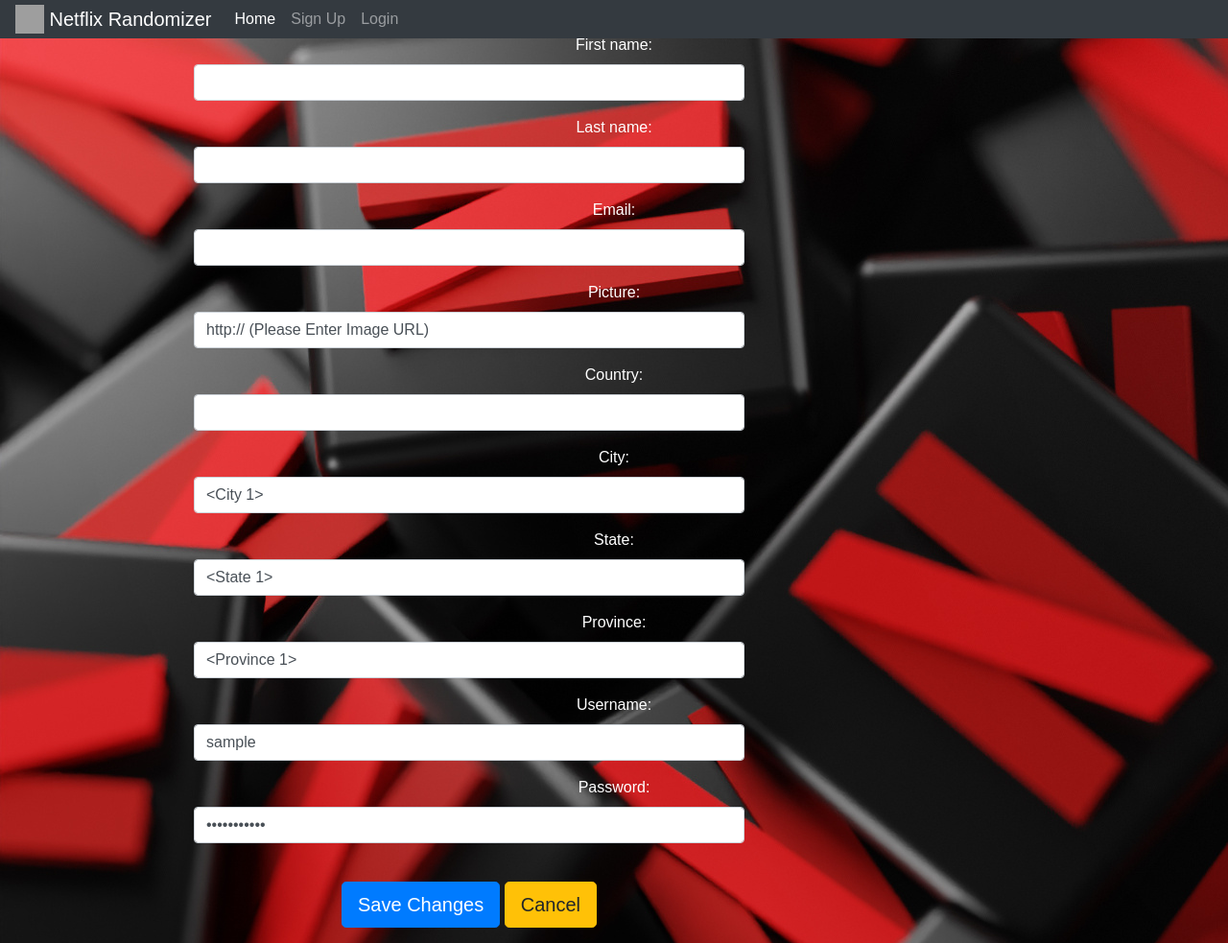
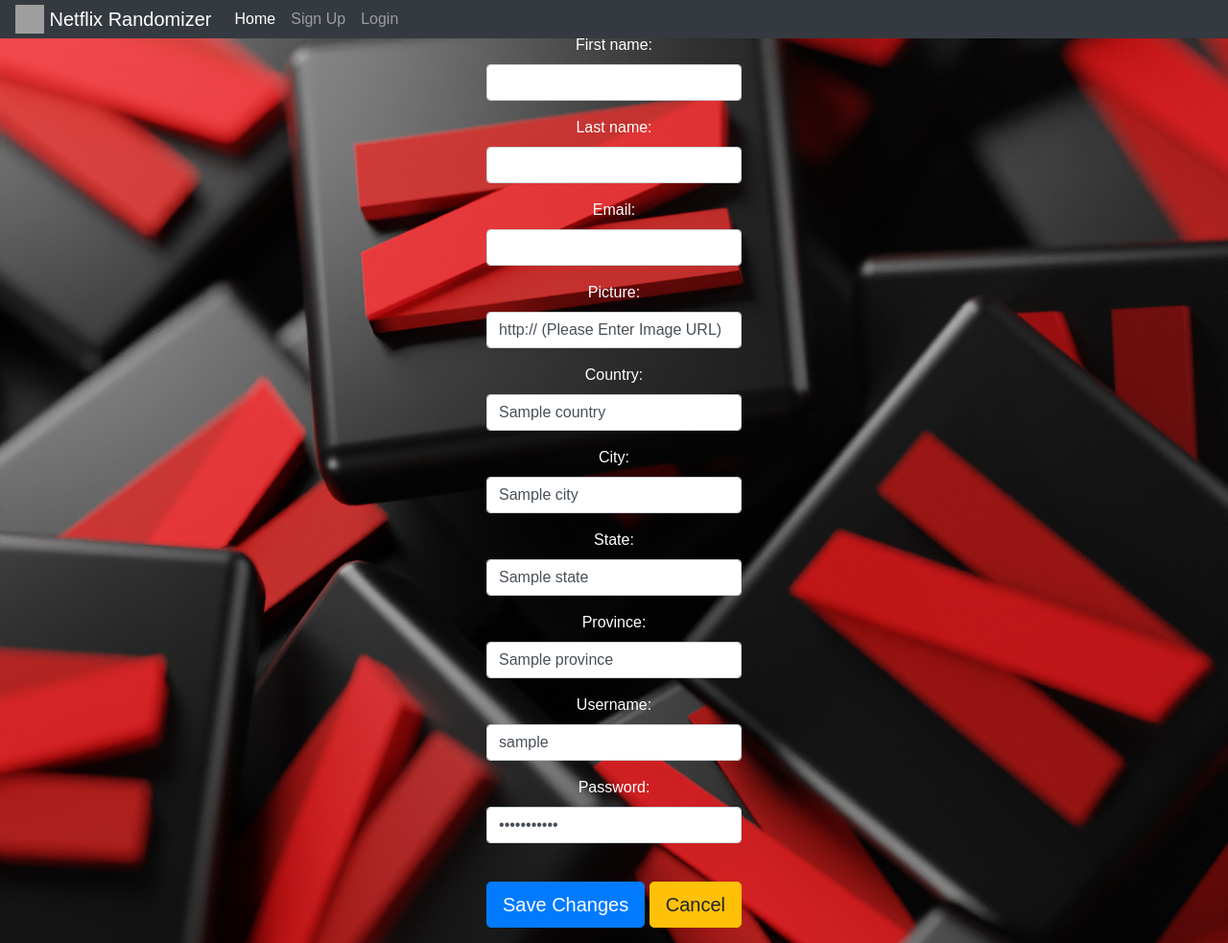
Before and after one commit to mjmariani/NetflixRandomizer, a Flask app: template templates/users/edit.html in a window 1280 px wide. Shown: the whole page at 96% size. Run offline with Flask 2, Linux system fonts and the light colour scheme; tables that the repository leaves empty hold one stand-in row (values such as "Sample post"); the template is opened without the code that fills it: values that come from a table or form of the project are taken from there, most other values are stand-ins (such as "Sample title", 1, 10 or a date in 2020); parts of the project's set-up code (start-up, migrations or seed data) failed here and were passed over; some libraries are stand-ins or nearby versions; grey boxes are pictures that could not be loaded.

Commit message:
new fixes

```diff
--- a/app.py
+++ b/app.py
@@ -5,8 +5,8 @@
 from sqlalchemy.exc import IntegrityError
 from flask_login import LoginManager, login_required, logout_user, current_user, login_user, UserMixin, current_user
 from flask_bootstrap import Bootstrap
-from forms import *
-from models import *
+from .forms import *
+from .models import *
 
 
 # if __name__ == '__main__':
@@ -122,27 +122,27 @@
     username = user.credentials.first().username
 
     photo = user.user_photo.first().image_url
-    if photo is '':
+    if photo == '':
         photo = "../static/images/default-pic.png"
 
-    queue = db.session.query(Queue).filter(user_id == user_id).all()
+    queue = db.session.query(Queue).filter(Queue.user_id == user_id).all()
 
     videos = []
 
     for video in queue:
         if video.movie_id:
 
-            movie = Movies.query.filter(id==video.movie_id).first()
+            movie = db.session.query(Movies).filter(id==video.movie_id).first()
             videos.append(movie)
         if video.tv_show_id:
-            tv_show = TV_Shows.query.filter(id==video.tv_show_id).first()
+            tv_show = db.session.query(TV_Shows).filter(id==video.tv_show_id).first()
             videos.append(tv_show)
 
     if request.method == "DELETE":
         try:
             ##queue = Queue.query.filter(user_id == user_id)
             id_to_delete = request.args.id
-            video_to_delete = Queue.query.filter(id == id_to_delete)
+            video_to_delete = db.session.query(Queue).filter(id == id_to_delete)
             db.session.delete(video_to_delete)
             db.session.commit()
         except Exception as error:
@@ -167,17 +167,17 @@
 
     if request.method=='GET':
         try:
-            country = db.session.query(Country).filter(Country.id == (db.session.query(User).filter(User.user_id == user_id).first().country_code)).first().name
-            city = db.session.query(City).filter(City.id == (db.session.query(User).filter(User.user_id == user_id).first().city_code)).first().name
-            province = db.session.query(Province).filter(Province.id == (db.session.query(User).filter(User.user_id == user_id).first().province_code)).first().name
-            state = db.session.query(State).filter(State.id == (db.session.query(User).filter(User.user_id == user_id).first().state_code)).first().name
+            country = db.session.query(Country).filter(Country.id == (db.session.query(Users).filter(Users.user_id == user_id).first().country_code)).first()
+            city = db.session.query(City).filter(City.id == (db.session.query(Users).filter(Users.user_id == user_id).first().city_code)).first()
+            province = db.session.query(Province).filter(Province.id == (db.session.query(Users).filter(Users.user_id == user_id).first().province_code)).first()
+            state = db.session.query(State).filter(State.id == (db.session.query(Users).filter(Users.user_id == user_id).first().state_code)).first()
 
         except Exception as error:
-            flash(error, error)
+            print(error)
 
     if request.method=='POST' and form.validate_on_submit():
         try:
-            user_info_update = db.session.query(User).get(user_id)
+            user_info_update = db.session.query(Users).get(user_id)
             props = {'first_name': form.firstName.data,
                      'last_name': form.lastName.data,
                      'email': form.email.data,
@@ -300,13 +300,11 @@
     return render_template('users/edit.html', form=form, user = user, country=country, state=state, province=province, city = city, username = username ), 200
 
 @app.route('/friend_detail/<int:user_id>')
-def friend_detail():
+def friend_detail(user_id):
 
     """friend's details"""
 
-    user = g.user
-
-    friend = db.session.query(User).filter(User.user_id == user_id).first()
+    friend = db.session.query(Users).filter(Users.user_id == user_id).first()
     friend_count = friend.friends.count()
     photo = friend.user_photo.first().image_url
     if photo is None:
@@ -405,7 +403,7 @@
 
             flash("Registration successful!")
 
-            html_dir = '/users/' + str(user.user_id)
+            ##html_dir = '/users/' + str(user.user_id)
 
             return redirect(url_for('details', user_id = user.user_id), 302)
 
@@ -502,12 +500,12 @@
 
 
 @app.route('/add_friend/<int:user_id>', methods=['POST'])
-def accept_friend_request():
+def accept_friend_request(user_id):
     """accepting friend's request"""
 
     ##Used the following code for help in setting this code: https://github.com/logicfool/FlaskBook/blob/master/app.py
 
-    requestor_id = Pending_Friend_Requests.query.filter(user_request_sent_from == user_id).first()
+    requestor_id = Pending_Friend_Requests.query.filter(Pending_Friend_Requests.user_request_sent_from == user_id).first()
 
     new_friends = Friends(user_id_1=g.user.user_id, user_id_2=requestor_id.user_request_sent_from)
 
@@ -516,7 +514,7 @@
     db.session.add(new_friends)
     db.session.commit(new_friends)
 
-    delete_requestor_id = Pending_Friend_Requests.query.filter(user_request_sent_from == user_id).first().delete()
+    delete_requestor_id = Pending_Friend_Requests.query.filter(Pending_Friend_Requests.user_request_sent_from == user_id).first().delete()
 
     db.session.add(delete_requestor_id)
     db.session.commit(delete_requestor_id)
@@ -524,11 +522,11 @@
     return redirect(url_for('details', user_id = g.user.user_id), 302)
 
 @app.route('/delete_friend_request/<int:user_id>', methods=['POST'])
-def delete_friend_request():
+def delete_friend_request(user_id):
 
     """deleting friend request"""
 
-    delete_requestor_id = Pending_Friend_Requests.query.filter(user_request_sent_from == user_id).first().delete()
+    delete_requestor_id = Pending_Friend_Requests.query.filter(Pending_Friend_Requests.user_request_sent_from == user_id).first().delete()
 
     db.session.add(delete_requestor_id)
     db.session.commit(delete_requestor_id)
--- a/templates/users/edit.html
+++ b/templates/users/edit.html
@@ -4,108 +4,85 @@
 
 <div class="container-lg" style="overflow: visible">
 <div class="h-95 w-70 row mt-5 text-center mx-auto" id="info-tab">
-
-    <div class="col-md-9 personal-info">
+    <div class="personal-info">
         <h3>Personal info</h3>
-
         <form class="form-horizontal" role="form" action="/edit" method="post">
           <div class="form-group">
-            <label class="col-md-3 control-label" for="firstName">First name:</label>
-            <div class="col-md-8">
+            <label class="col-md-6 control-label" for="firstName">First name:</label>
+            <div class="col-md-12 text-center">
               <input class="form-control input-sm" type="text" value="{{user.first_name}}" name="firstName" id="firstName">
             </div>
           </div>
           <div class="form-group">
-            <label class="col-md-3 control-label" for="lastName">Last name:</label>
-            <div class="col-md-8">
+            <label class="col-md-6 control-label" for="lastName">Last name:</label>
+            <div class="col-md-12 text-center">
               <input class="form-control input-sm" type="text" value="{{user.last_name}}" name="lastName" id="lastName">
             </div>
           </div>
-
           <div class="form-group">
-            <label class="col-md-3 control-label" for="email">Email:</label>
-            <div class="col-md-8">
+            <label class="col-md-6 control-label" for="email">Email:</label>
+            <div class="col-md-12 text-center">
               <input class="form-control input-sm" type="email" value="{{user.email}}" name="email" id="email">
             </div>
           </div>
           <div class="form-group">
-            <label class="col-md-3 control-label" for="picture">Picture:</label>
-            <div class="col-md-8">
+            <label class="col-md-6 control-label" for="picture">Picture:</label>
+            <div class="col-md-12 text-center">
               <input class="form-control input-sm" type="url" value="http:// (Please Enter Image URL)" name="picture" id="picture">
             </div>
           </div>
           <div class="form-group">
-            <label class="col-md-3 control-label" for="country">Country:</label>
-            <div class="col-md-8">
-              <input class="form-control input-sm" type="text" value="{{user.email}}" name="country" id="country">
+            <label class="col-md-6 control-label" for="country">Country:</label>
+            <div class="col-md-12 text-center">
+              <input class="form-control input-sm" type="text" value="{{country.name}}" name="country" id="country">
             </div>
           </div>
-
           <!-- <div class="form-group">
-            <label class="col-md-3 control-label" for="address">Address:</label>
-            <div class="col-md-8">
+            <label class="col-md-6 control-label" for="address">Address:</label>
+            <div class="col-md-12 text-center">
               <input class="form-control input-sm" type="text" value="address" name="address" id="address">
             </div>
           </div> -->
-
           <div class="form-group">
-            <label class="col-md-3 control-label" for="city">City:</label>
-            <div class="col-md-8">
-              <input class="form-control input-sm" type="text" value="{{city}}" name="city" id="city">
+            <label class="col-md-6 control-label" for="city">City:</label>
+            <div class="col-md-12 text-center">
+              <input class="form-control input-sm" type="text" value="{{city.name}}" name="city" id="city">
             </div>
           </div>
-
           <div class="form-group">
-            <label class="col-md-3 control-label" for="state">State:</label>
-            <div class="col-md-8">
-              <input class="form-control input-sm" type="text" value="{{state}}" name="state" id="state">
+            <label class="col-md-6 control-label" for="state">State:</label>
+            <div class="col-md-12 text-center">
+              <input class="form-control input-sm" type="text" value="{{state.name}}" name="state" id="state">
             </div>
           </div>
-
           <div class="form-group">
-            <label class="col-lg-3 control-label" for="province">Province:</label>
-            <div class="col-md-8">
-              <input class="form-control input-sm" type="text" value="{{province}}" name="province" id="province">
+            <label class="col-md-6 control-label" for="province">Province:</label>
+            <div class="col-md-12 text-center">
+              <input class="form-control input-sm" type="text" value="{{province.name}}" name="province" id="province">
             </div>
           </div>
-
-
           <div class="form-group">
-            <label class="col-md-3 control-label" for="username">Username:</label>
-            <div class="col-md-8">
+            <label class="col-md-6 control-label" for="username">Username:</label>
+            <div class="col-md-12 text-center">
               <input class="form-control input-sm" type="text" value="{{username}}" name="username" id="username">
             </div>
           </div>
           <div class="form-group">
-            <label class="col-md-3 control-label" for="password">Password:</label>
-            <div class="col-md-8">
+            <label class="col-md-6 control-label" for="password">Password:</label>
+            <div class="col-md-12 text-center">
               <input class="form-control input-sm" type="password" value="11111122333" name="password" id="password">
             </div>
           </div>
           <div class="form-group">
-            <label class="col-lg-3 control-label"></label>
-            <div class="col-lg-8">
+            <label class="col-md-6 control-label"></label>
+            <div class="col-md-12 text-center">
               <input type="submit" class="btn btn-lg btn-primary" value="Save Changes"></button>
               <span></span>
               <input type="reset" class="btn btn-lg btn-warning" value="Cancel"></button>
             </div>
           </div>
         </form>
-
-
-
     </div>
-
-
-
-
-
-
-
-
-
 </div>
 </div>
-
-
 {% endblock %}
--- a/templates/users/friend_detail.html
+++ b/templates/users/friend_detail.html
@@ -30,10 +30,4 @@
         </ul>
     </div>
 </div>
-
-
-
-
-
-
 {% endblock %}
--- a/templates/users/signup.html
+++ b/templates/users/signup.html
@@ -18,7 +18,6 @@
   {% endif %}
 {% endwith %} -->
 <div class="text-center" style="margin: 0px;" id="sign-up-page">
-
   <img class="mb-3" src="../static/images/KtXo.gif" width="375" height="200">
   <h1 class="h3 mb-3 font-weight-normal">Sign Up!</h1>
   <form class="form-signin" method="POST" id="signin-form">
@@ -38,7 +37,5 @@
     <button class="btn btn-primary btn-lg" type="submit">Sign Up</button>
   </form>
 </div>
-
-
 </div>
 {% endblock %}
```
Also changed, not shown: static/index.js (+54 -61 lines), static/queue.js (+6 -9 lines), templates/base.html (+12 -23 lines), templates/home.html (+0 -7 lines), templates/info.html (+26 -12 lines), templates/users/details.html (+4 -11 lines), templates/users/login.html (+0 -6 lines), templates/users/show.html (+29 -83 lines). Lines whose indentation alone changed are shown as unchanged.
